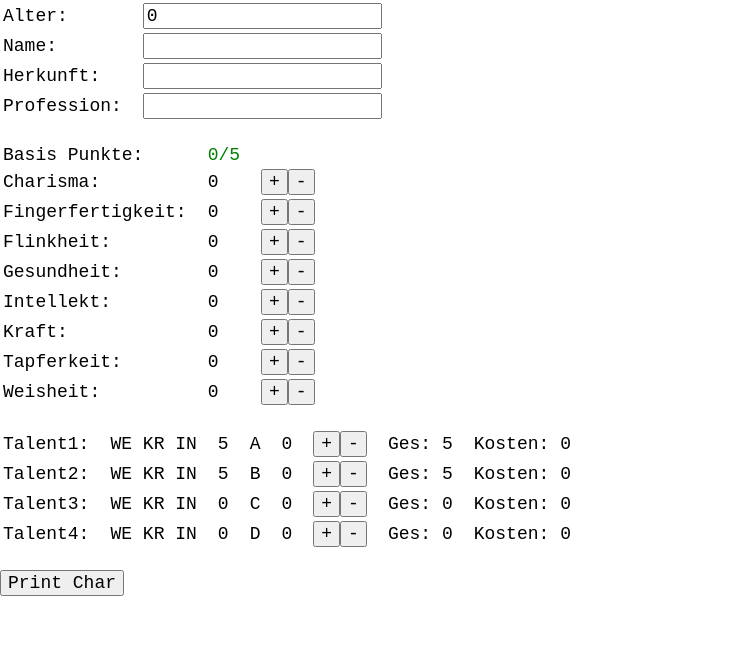
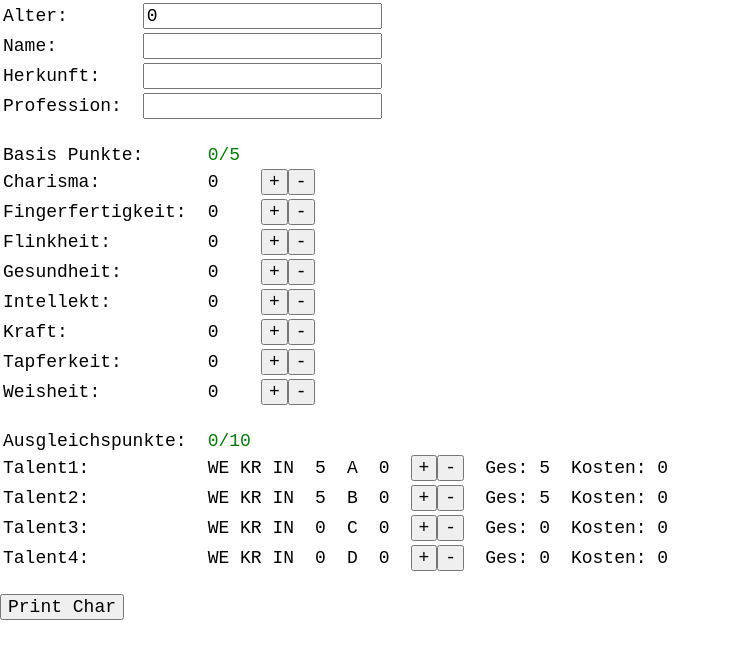
Before and after one commit to Jarpos/jarncc-2, an Angular app: page /editor in a window 1280 px wide. Shown: the top 658 px of the page, without its empty margins (0-730 px from the left). Built offline with nearby package versions, Linux system fonts and the light colour scheme.

Commit message:
add display of talent points

```diff
--- a/src/app/pages/c-char-editor/c-char-editor.component.html
+++ b/src/app/pages/c-char-editor/c-char-editor.component.html
@@ -29,6 +29,13 @@
 
 <!-- Talents (Perception, Pickpocketing, etc.) -->
 <table>
+    <tr>
+        <td>Ausgleichspunkte:</td>
+        <td [ngStyle]="{color:
+            character.talentPointsCostSum <= character.maxTalentPoints ? 'green' : 'red' }">
+            {{ character.talentPointsCostSum }}/{{ character.maxTalentPoints }}
+        </td>
+    </tr>
     <tr *ngFor="let t of character._talents | keyvalue">
         <td title="{{ t.value.explanation }}">{{ t.value.name }}:</td>
         <td>
```
